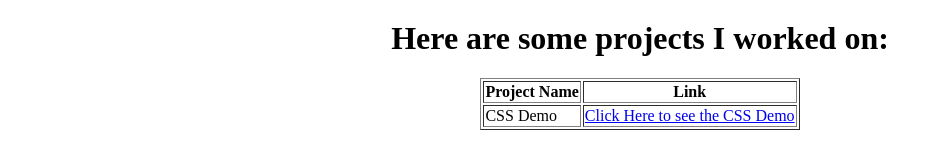
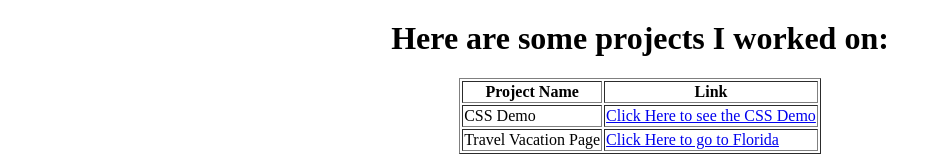
Before and after one commit to mrobi136/mrobi136.github.io, a plain HTML site: page index.html in a window 1280 px wide. Shown: the part 902-1064 px from the top of the page, without its empty margins (0-940 px from the left). Before the commit the page ends 1040 px from the top, so only its background shows below. Drawn offline with Linux system fonts and the light colour scheme.

Commit message:
Update index.html

```diff
--- a/index.html
+++ b/index.html
@@ -17,6 +17,10 @@
        <td>CSS Demo</td>
        <td><a href="cssdemo.html">Click Here to see the CSS Demo</a></td>
      </tr>
+     <tr>
+       <td>Travel Vacation Page</td>
+       <td><a href="travel.html">Click Here to go to Florida</a></td>
+     </tr>
    </table>
  </center>
   </body>
```
